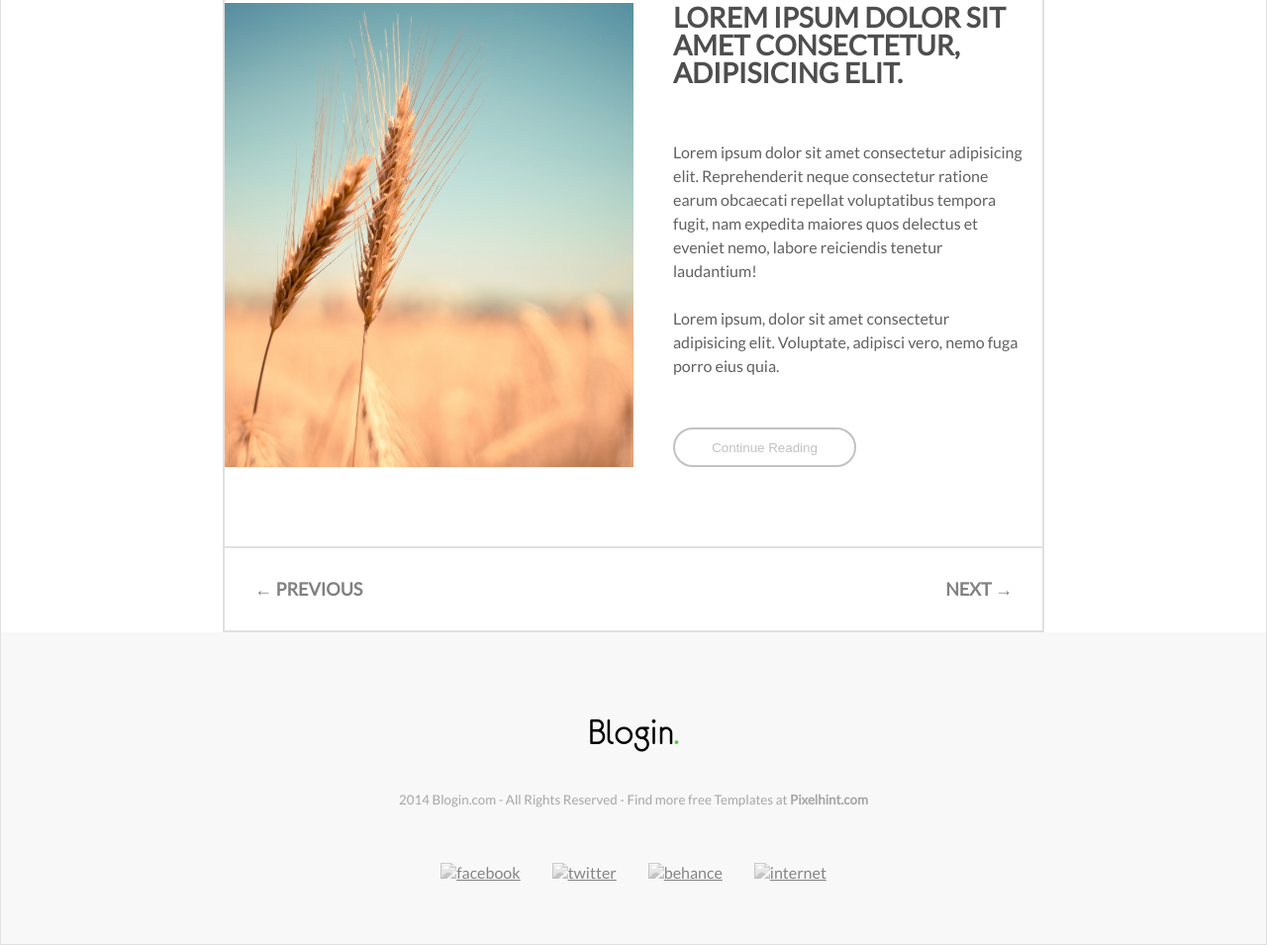
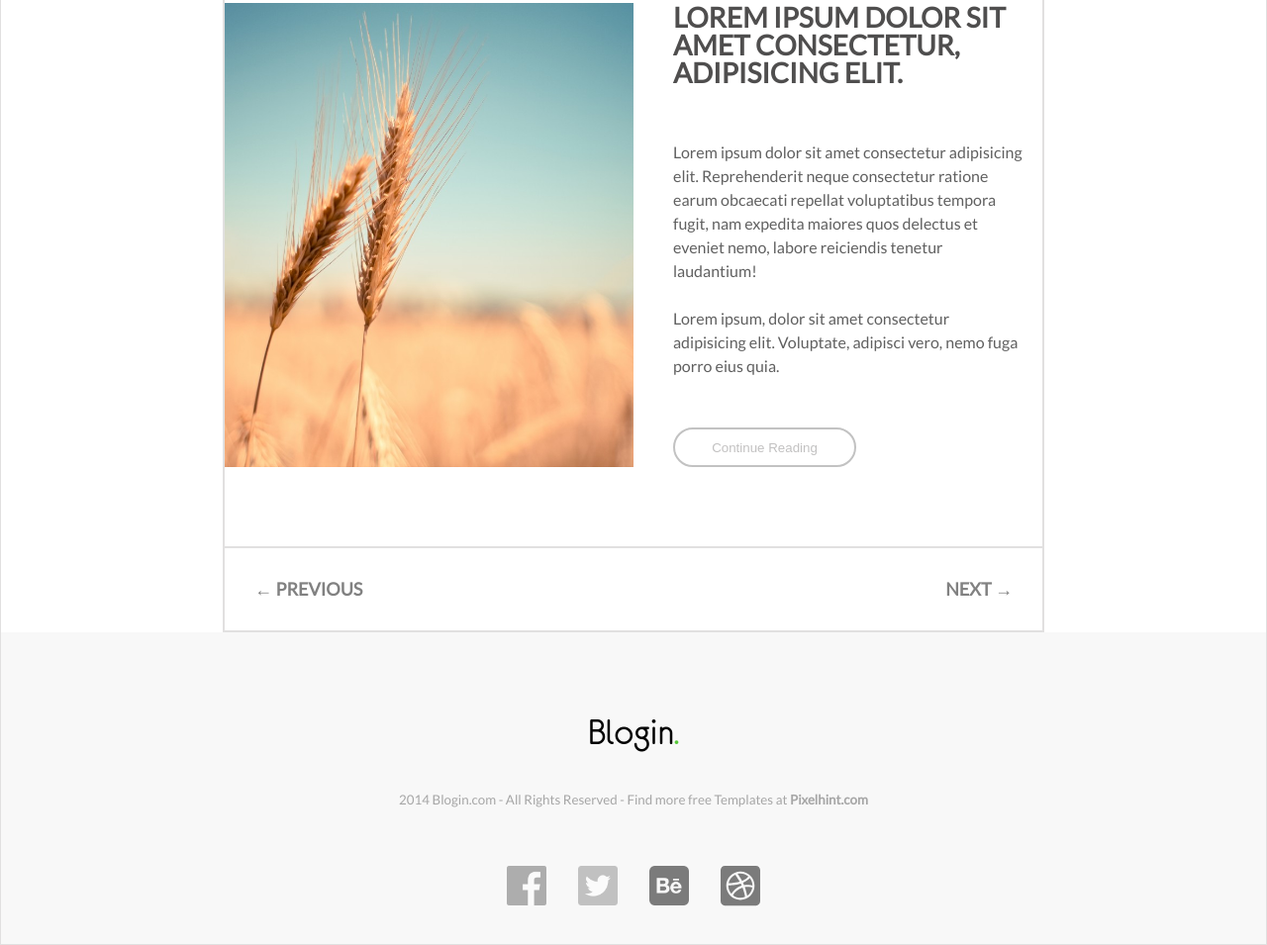
Before and after one commit to Yael273/Design2LivePage, a plain HTML site: page index.html in a window 1280 px wide. Shown: the part 1263-2218 px from the top of the page at 99% size. Drawn offline with Linux system fonts and the light colour scheme; the site is published under a folder, as on GitHub Pages, so addresses that start at the root find nothing.

Commit message:
correcting url icons

```diff
--- a/index.html
+++ b/index.html
@@ -82,10 +82,10 @@
         <div class="logo">Blogin<span>.</span></div>
         <small>2014 Blogin.com - All Rights Reserved - Find more free Templates at <a href="#">Pixelhint.com</a></small>
         <ul class="social-links flex align-center justify-center clean-list">
-            <li><a href="#"><img class="icon" src="/img/icons/facebook.png" alt="facebook"></a></li>
-            <li><a href="#"><img class="icon" src="/img/icons/twitter.png" alt="twitter"></a></li>
-            <li><a href="#"><img class="icon" src="/img/icons/behance.png" alt="behance"></a></li>
-            <li><a href="#"><img class="icon" src="/img/icons/square-dribbble.svg" alt="internet"></a></li>
+            <li><a href="#"><img class="icon" src="img/icons/facebook.png" alt="facebook"></a></li>
+            <li><a href="#"><img class="icon" src="img/icons/twitter.png" alt="twitter"></a></li>
+            <li><a href="#"><img class="icon" src="img/icons/behance.png" alt="behance"></a></li>
+            <li><a href="#"><img class="icon" src="img/icons/square-dribbble.svg" alt="internet"></a></li>
         </ul>
 
     </footer>
```
